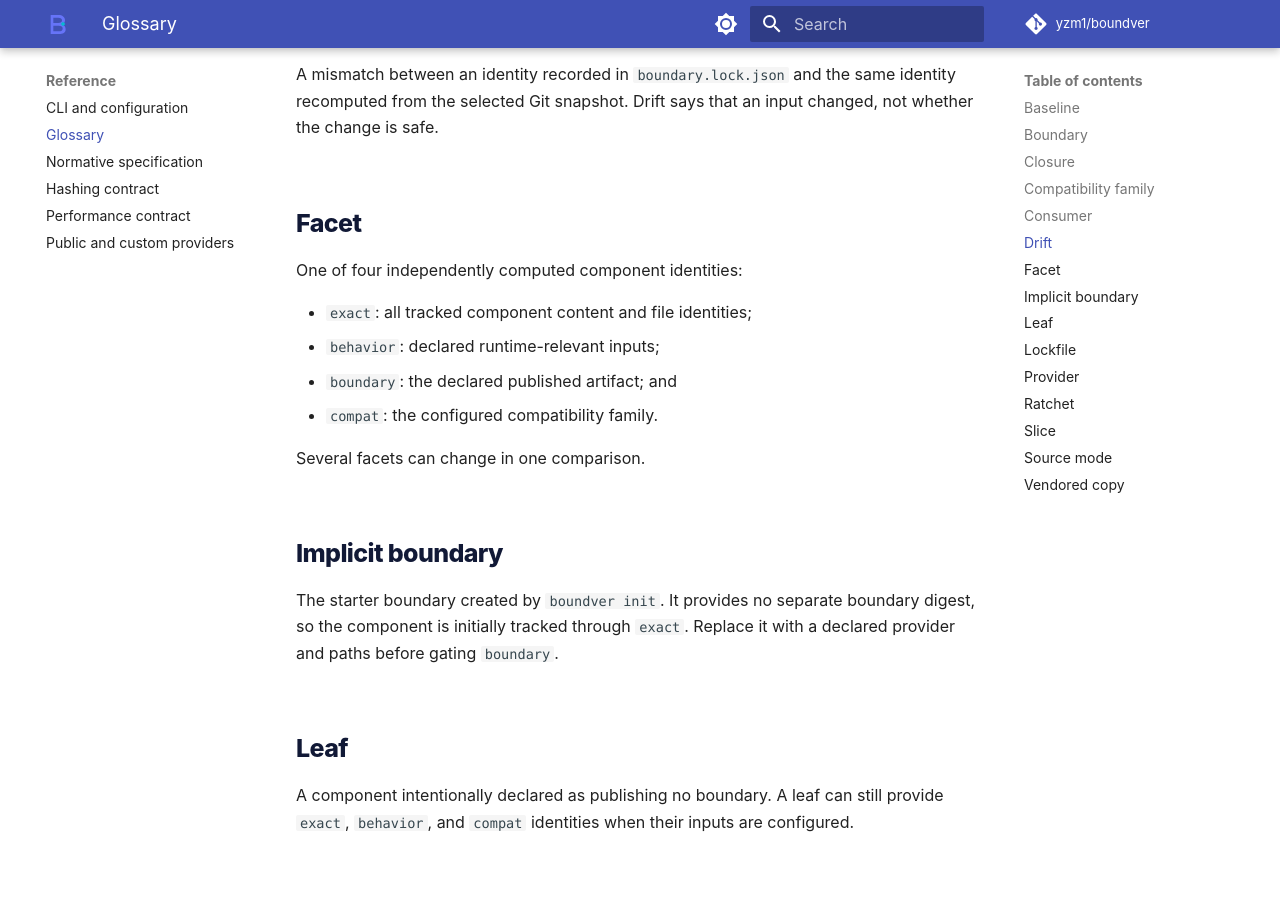
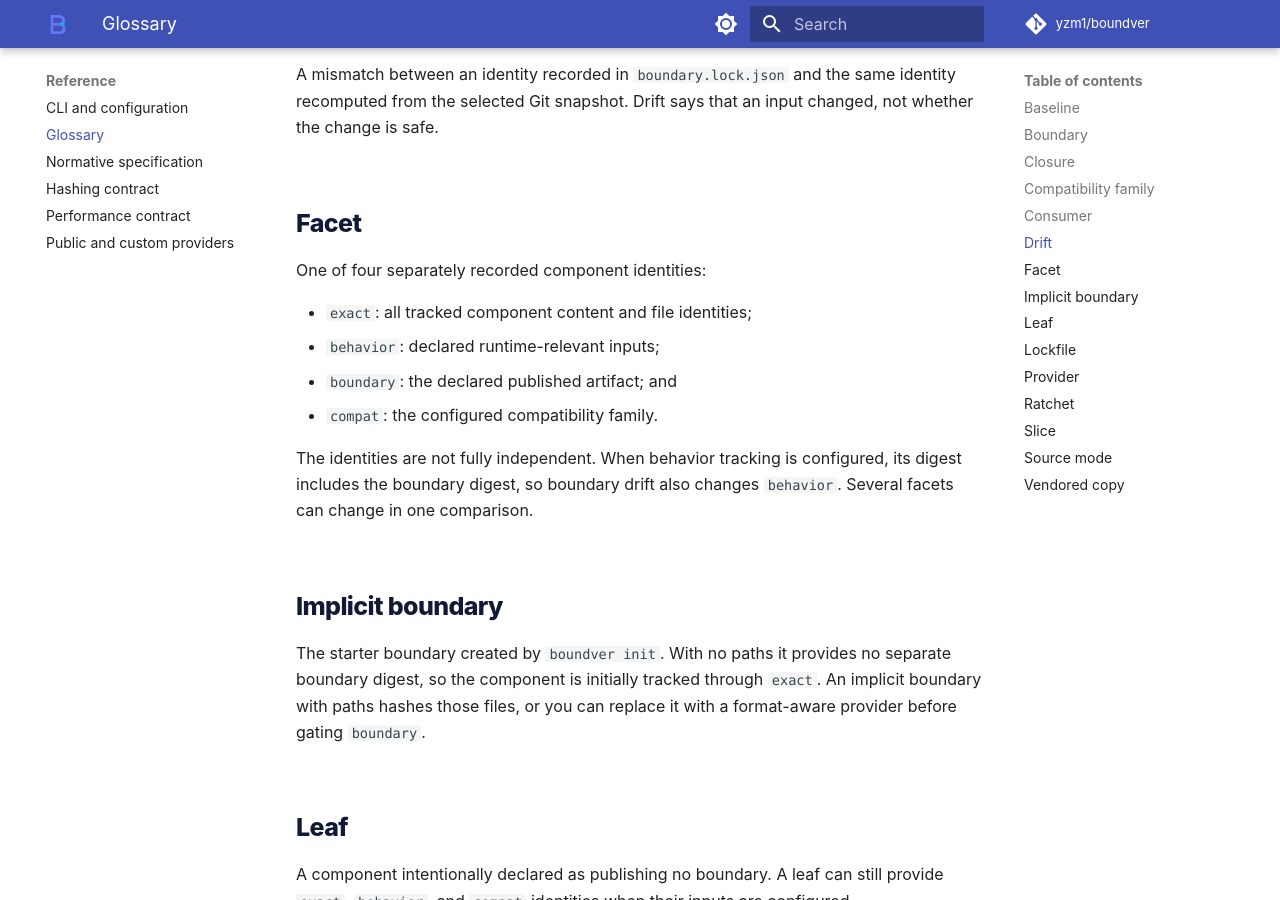
Before and after one commit to yzm1/boundver, an MkDocs documentation site: the page built from docs/glossary.md, in a window 1280 px wide and 900 px high, scrolled down 1299 px. Built offline with MkDocs 1.6.1 and Material for MkDocs 9.7.7, drawn with Linux system fonts in a browser that asks for light colours; comment, search, counter and statistics services are not loaded; some of the changed text lies outside the part shown.

Commit message:
docs: correct quickstart and facet guidance

```diff
--- a/docs/glossary.md
+++ b/docs/glossary.md
@@ -41,20 +41,23 @@ changed, not whether the change is safe.
 
 ## Facet
 
-One of four independently computed component identities:
+One of four separately recorded component identities:
 
 - `exact`: all tracked component content and file identities;
 - `behavior`: declared runtime-relevant inputs;
 - `boundary`: the declared published artifact; and
 - `compat`: the configured compatibility family.
 
-Several facets can change in one comparison.
+The identities are not fully independent. When behavior tracking is configured,
+its digest includes the boundary digest, so boundary drift also changes
+`behavior`. Several facets can change in one comparison.
 
 ## Implicit boundary
 
-The starter boundary created by `boundver init`. It provides no separate
-boundary digest, so the component is initially tracked through `exact`.
-Replace it with a declared provider and paths before gating `boundary`.
+The starter boundary created by `boundver init`. With no paths it provides no
+separate boundary digest, so the component is initially tracked through
+`exact`. An implicit boundary with paths hashes those files, or you can replace
+it with a format-aware provider before gating `boundary`.
 
 ## Leaf
 
@@ -93,6 +96,6 @@ The Git view used for one operation: committed `head`, staged `index`, or
 
 ## Vendored copy
 
-A declared in-repository copy whose content must match the component source
-selected by the configuration. Boundver verifies the copy instead of assuming
-that a generated or copied artifact stayed synchronized.
+A repository-relative directory whose tracked tree must match the complete
+tracked tree under the component root. Boundver verifies the mirror instead of
+assuming that a generated or copied tree stayed synchronized.
```
Also changed, not shown: README.md (+4 -2 lines), docs/troubleshooting.md (+4 -3 lines), 1 other file.
